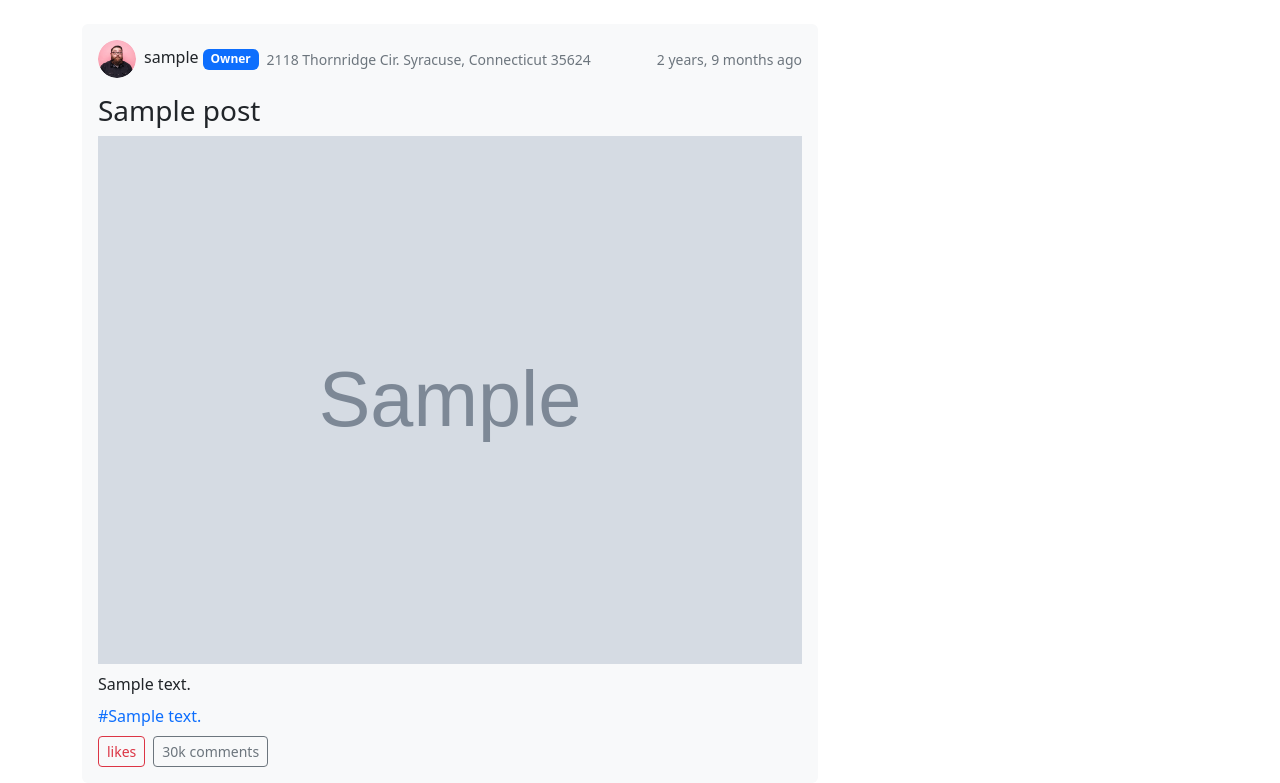
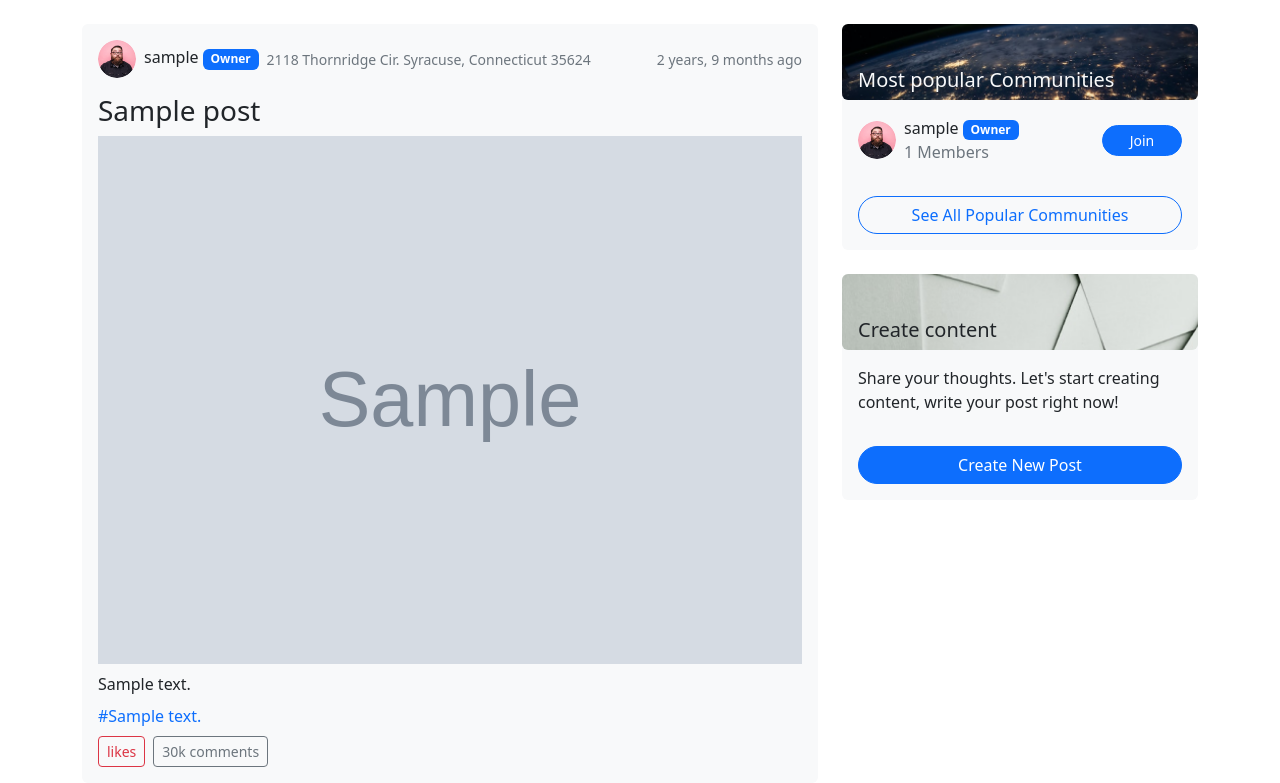
Before and after one commit to Qetu987/NewsHub, a Django app: page / in a window 1280 px wide. Shown: the part 56-839 px from the top of the page. Run offline with Django 4.2, Linux system fonts and the light colour scheme; tables that the repository leaves empty hold one stand-in row (values such as "Sample post"); grey boxes marked "Sample" are stand-in pictures.

Commit message:
#0002_follow_unfollow_top_users

```diff
--- a/blog/forms.py
+++ b/blog/forms.py
@@ -2,7 +2,8 @@ from django import forms
 from blog.models import Post
 
 
-class PostForm (forms.ModelForm):
+
+class PostForm(forms.ModelForm):
     class Meta:
         model = Post
         fields = ("title", "text", "poster")
--- a/blog/urls.py
+++ b/blog/urls.py
@@ -4,5 +4,5 @@ from django.urls import path
 
 urlpatterns = [
     path('', PostsList.as_view(), name='home'),
-    path('create_post', AddPost.as_view(), name='add_post')
+    path('create_post/', AddPost.as_view(), name='add_post'),
 ]
--- a/blog/views.py
+++ b/blog/views.py
@@ -3,11 +3,23 @@ from django.views.generic.base import View
 from django.views.generic import ListView
 from blog.models import Post, Tags
 from blog.forms import PostForm
+from users.models import User, Followers
+from django.db.models import Count
 
 
 class TagsList:
     def get_tags(self):
         return Tags.objects.all()
+
+    def get_top_users(self):
+        return User.objects.annotate(followers_count=Count('followers')).all().order_by('-followers_count')[:5]
+
+    def get_following(self):
+        followers = Followers.objects.filter(owner=self.request.user)
+        list_follow = list()
+        for follower in followers:
+            list_follow.append(follower.follow_by)
+        return list_follow
 
 
 class PostsList(TagsList, ListView):
--- a/templates/blog/post_list.html
+++ b/templates/blog/post_list.html
@@ -11,7 +11,8 @@
         </div>
 
         <div class="col-lg-4">
-
+            {% include "include/top_users.html" %}
+            {% include "include/go_to_create.html" %}
         </div>
 
 {% endblock %}
--- a/templates/include/go_to_create.html
+++ b/templates/include/go_to_create.html
@@ -0,0 +1,15 @@
+{% load static %}
+<div class="pt-4 sticky-lg-top">
+    <div class="bg-light rounded">
+        <div class="rounded block_popular_header position-relative" style="background: url({% static 'img/create_post_block.png' %});">
+            <h5 class="text-dark position-absolute block_popular_header_text">Create content</h5>
+        </div>
+
+
+        <div class="m-3">
+            <p class="text-dark margin-0">Share your thoughts. Let's start creating content, write your post right now!</p>
+        </div>
+
+        <button type="button" class="btn btn-primary m-3 btn-sircle" style="width: calc(100% - 32px)">Create New Post</button>
+    </div>
+</div>
--- a/templates/include/top_users.html
+++ b/templates/include/top_users.html
@@ -0,0 +1,61 @@
+{% load static %}
+
+<div class="bg-light mt-4 rounded">
+    <div class="rounded block_popular_header position-relative" style="background: url({% static 'img/popular_block.png' %});">
+        <h5 class="text-light position-absolute block_popular_header_text">Most popular Communities</h5>
+    </div>
+
+    {% for top_user in view.get_top_users %}
+
+    <div class="d-flex justify-content-between align-items-center m-3">
+        <div class="d-flex align-items-center">
+            <img src="{% static 'img/profile_icon.png' %}" class="profile_icon me-2">
+            <div class="popular_comunitie_people_contant">
+                <p class="text-dark margin-0 me-2">
+                    {{ top_user.username }}
+
+                    {% if top_user.is_staff %}
+                    <span class="badge bg-primary">Owner</span>
+                    {% endif %}
+                </p>
+                <p class="margin-0 text-secondary">{{ top_user.followers_count }} Members</p>
+            </div>
+        </div>
+
+        {% if top_user != user %}
+
+            {% if top_user in view.get_following %}
+
+            <form action="{% url 'unfollow' %}" method="post">
+                {% csrf_token %}
+                <input type="hidden" name="follow_by" id="follow_by_user" value="{{ top_user.id }}">
+                <button type="submit" class="btn btn-outline-danger btn-sm btn-sircle" style="width: 80px; height: 31px;">Leave</button>
+            </form>
+
+            {% else %}
+
+            <form action="{% url 'follow' %}" method="post">
+                {% csrf_token %}
+                <input type="hidden" name="follow_by" id="follow_by_user" value="{{ top_user.id }}">
+                <button type="submit"  class="btn btn-primary btn-sm btn-sircle" style="width: 80px; height: 31px;">Join</button>
+            </form>
+
+            {% endif %}
+        {% endif %}
+
+
+
+
+
+    </div>
+
+    {% endfor %}
+
+    <button type="button" class="btn btn-outline-primary m-3 btn-sircle" style="width: calc(100% - 32px)">See All Popular Communities</button>
+</div>
+
+<script>
+    function follow_user(user_id){
+        document.getElementById('follow_by').value = user_id
+    }
+</script>
--- a/users/admin.py
+++ b/users/admin.py
@@ -1,6 +1,7 @@
 from django.contrib import admin
 from django.contrib.auth import get_user_model
 from django.contrib.auth.admin import UserAdmin
+from users.models import Followers
 
 
 User = get_user_model()
@@ -9,3 +10,7 @@ User = get_user_model()
 @admin.register(User)
 class UserAdmin(UserAdmin):
     pass
+
+@admin.register(Followers)
+class FollowersAdmin(admin.ModelAdmin):
+    pass
--- a/users/forms.py
+++ b/users/forms.py
@@ -2,6 +2,7 @@ from django.contrib.auth import get_user_model
 from django.contrib.auth.forms import UserCreationForm
 from django import forms
 from django.utils.translation import gettext_lazy as _
+from users.models import Followers
 
 User = get_user_model()
 
@@ -15,3 +16,8 @@ class UserCreationForm(UserCreationForm):
     class Meta(UserCreationForm.Meta):
         model = User
         fields = ("username", "email")
+
+class FollowForm(forms.ModelForm):
+    class Meta:
+        model = Followers
+        fields = ("follow_by",)
--- a/users/models.py
+++ b/users/models.py
@@ -6,7 +6,7 @@ class User(AbstractUser):
     pass
 
 class Followers(models.Model):
-    owner = models.ForeignKey(User, related_name='owner', verbose_name="Владелец", on_delete=models.CASCADE)
-    follow_by = models.ForeignKey(User, related_name='follow_by', verbose_name="Подписан на", on_delete=models.CASCADE)
+    owner = models.ForeignKey(User, related_name='following', verbose_name="Владелец", on_delete=models.CASCADE)
+    follow_by = models.ForeignKey(User, related_name='followers', verbose_name="Подписан на", on_delete=models.CASCADE)
     date = models.DateTimeField(auto_now_add=True, verbose_name="дата подписки", blank=True)
     draft = models.BooleanField("Черновик", default=False)
--- a/users/urls.py
+++ b/users/urls.py
@@ -1,8 +1,9 @@
 from django.urls import path, include
-from users.views import Register
+from users.views import Register, Follow, Unfollow
 
 urlpatterns = [
     path('', include('django.contrib.auth.urls')),
-
-    path('register/', Register.as_view(), name='register')
+    path('register/', Register.as_view(), name='register'),
+    path('follow/', Follow.as_view(), name='follow'),
+    path('unfollow/', Unfollow.as_view(), name='unfollow'),
 ]
```
Also changed, not shown: users/views.py (+19 -1 lines), users/migrations/0003_alter_followers_follow_by_alter_followers_owner.py (added).
